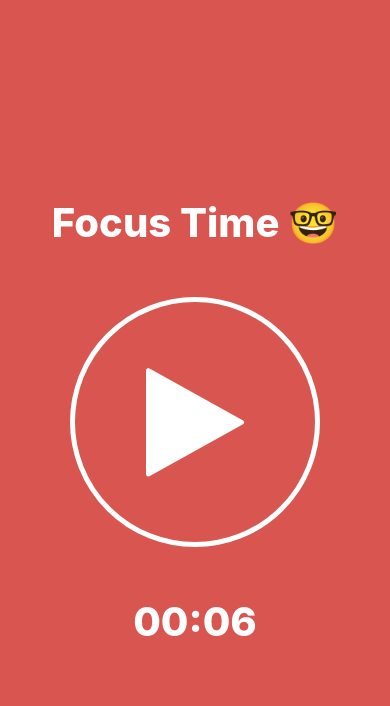
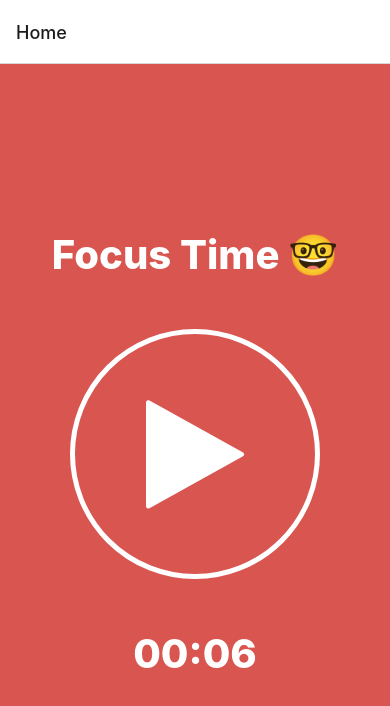
Before and after one commit to Solymaz/pomodoro, a React Native app: screen /Home in a window 390 px wide. Shown: the top 706 px of the page. Built offline with nearby package versions, Linux system fonts and the light colour scheme.

Commit message:
code refactor + react native navigation

```diff
--- a/App.tsx
+++ b/App.tsx
@@ -1,74 +1,33 @@
-import { StatusBar } from "expo-status-bar";
-import { useEffect, useState } from "react";
-import { StyleSheet, Text, View } from "react-native";
-import CountdownDisplay from "./CountdownDisplay";
-import TimerMode, { TimerModes } from "./TimerMode";
-import TimerToggleButton from "./TimerToggleButton";
+import { NavigationContainer } from "@react-navigation/native";
+import { createNativeStackNavigator } from "@react-navigation/native-stack";
+import HomeScreen from "./screens/HomeScreen";
+import SettingsScreen from "./screens/SettingsScreen";
+import { Pressable } from "react-native";
+import { MaterialCommunityIcons } from "@expo/vector-icons";
 
-const FOCUS_TIME_MINUTES = 0.1 * 60 * 1000;
-const BREAK_TIME_MINUTES = 0.05 * 60 * 1000;
+const Stack = createNativeStackNavigator();
 
 export default function App() {
-  const [timerCount, setTimerCount] = useState(FOCUS_TIME_MINUTES);
-  const [timerInterval, setTimerInterval] = useState<NodeJS.Timer | null>(null);
-  const [isTimerRunning, setIsTimerRunning] = useState<boolean>(false);
-  const [timerMode, setTimerMode] = useState<TimerModes>("Focus");
-
-  useEffect(() => {
-    if (timerCount === 0) {
-      if (timerMode === "Focus") {
-        setTimerMode("Break");
-        setTimerCount(BREAK_TIME_MINUTES);
-      } else {
-        setTimerMode("Focus");
-        setTimerCount(FOCUS_TIME_MINUTES);
-      }
-      stopTimer();
-    }
-  }, [timerCount]);
-
-  const startTimer = () => {
-    setIsTimerRunning(true);
-    const id = setInterval(() => setTimerCount((prev) => prev - 1000), 1000);
-    setTimerInterval(id);
-  };
-  const stopTimer = () => {
-    if (timerInterval) {
-      clearInterval(timerInterval);
-    }
-    setIsTimerRunning(false);
-  };
-  const timerDate = new Date(timerCount);
   return (
-    <View
-      style={[
-        styles.container,
-        timerMode === "Focus" ? styles.focusMode : styles.breakMode,
-      ]}
-    >
-      <StatusBar style="auto" />
-      <TimerMode timerMode={timerMode} />
-      <TimerToggleButton
-        isTimerRunning={isTimerRunning}
-        startTimer={startTimer}
-        stopTimer={stopTimer}
-      />
-      <CountdownDisplay timerDate={timerDate} />
-    </View>
+    <NavigationContainer>
+      <Stack.Navigator initialRouteName="Home">
+        <Stack.Screen
+          name="Home"
+          component={HomeScreen}
+          options={({ navigation }) => ({
+            headerRight: () => (
+              <Pressable onPress={() => navigation.navigate("Settings")}>
+                <MaterialCommunityIcons
+                  name="timer-cog-outline"
+                  size={30}
+                  color="white"
+                />
+              </Pressable>
+            ),
+          })}
+        />
+        <Stack.Screen name="Settings" component={SettingsScreen} />
+      </Stack.Navigator>
+    </NavigationContainer>
   );
 }
-
-const styles = StyleSheet.create({
-  container: {
-    flex: 1,
-    backgroundColor: "#d95550",
-    alignItems: "center",
-    justifyContent: "center",
-  },
-  focusMode: {
-    backgroundColor: "#d95550",
-  },
-  breakMode: {
-    backgroundColor: "#2a9d8f",
-  },
-});
--- a/TimerToggleButton.tsx
+++ b/TimerToggleButton.tsx
@@ -1,5 +1,5 @@
 import React from "react";
-import { StyleSheet, Text, View, Pressable } from "react-native";
+import { StyleSheet, View, Pressable } from "react-native";
 import { FontAwesome } from "@expo/vector-icons";
 type Props = {
   isTimerRunning: boolean;
--- a/package.json
+++ b/package.json
@@ -10,6 +10,8 @@
   },
   "dependencies": {
     "@expo/vector-icons": "^13.0.0",
+    "@react-navigation/native": "^6.1.6",
+    "@react-navigation/native-stack": "^6.9.12",
     "expo": "~48.0.15",
     "expo-status-bar": "~1.4.4",
     "react": "18.2.0",
--- /dev/null
+++ b/screens/HomeScreen.tsx
@@ -0,0 +1,74 @@
+import { StatusBar } from "expo-status-bar";
+import { useEffect, useState } from "react";
+import { StyleSheet, Text, View } from "react-native";
+import CountdownDisplay from "../CountdownDisplay";
+import TimerMode, { TimerModes } from "../TimerMode";
+import TimerToggleButton from "../TimerToggleButton";
+
+const FOCUS_TIME_MINUTES = 0.1 * 60 * 1000;
+const BREAK_TIME_MINUTES = 0.05 * 60 * 1000;
+
+export default function HomeScreen() {
+  const [timerCount, setTimerCount] = useState(FOCUS_TIME_MINUTES);
+  const [timerInterval, setTimerInterval] = useState<NodeJS.Timer | null>(null);
+  const [isTimerRunning, setIsTimerRunning] = useState<boolean>(false);
+  const [timerMode, setTimerMode] = useState<TimerModes>("Focus");
+
+  useEffect(() => {
+    if (timerCount === 0) {
+      if (timerMode === "Focus") {
+        setTimerMode("Break");
+        setTimerCount(BREAK_TIME_MINUTES);
+      } else {
+        setTimerMode("Focus");
+        setTimerCount(FOCUS_TIME_MINUTES);
+      }
+      stopTimer();
+    }
+  }, [timerCount]);
+
+  const startTimer = () => {
+    setIsTimerRunning(true);
+    const id = setInterval(() => setTimerCount((prev) => prev - 1000), 1000);
+    setTimerInterval(id);
+  };
+  const stopTimer = () => {
+    if (timerInterval) {
+      clearInterval(timerInterval);
+    }
+    setIsTimerRunning(false);
+  };
+  const timerDate = new Date(timerCount);
+  return (
+    <View
+      style={[
+        styles.container,
+        timerMode === "Focus" ? styles.focusMode : styles.breakMode,
+      ]}
+    >
+      <StatusBar style="auto" />
+      <TimerMode timerMode={timerMode} />
+      <TimerToggleButton
+        isTimerRunning={isTimerRunning}
+        startTimer={startTimer}
+        stopTimer={stopTimer}
+      />
+      <CountdownDisplay timerDate={timerDate} />
+    </View>
+  );
+}
+
+const styles = StyleSheet.create({
+  container: {
+    flex: 1,
+    backgroundColor: "#d95550",
+    alignItems: "center",
+    justifyContent: "center",
+  },
+  focusMode: {
+    backgroundColor: "#d95550",
+  },
+  breakMode: {
+    backgroundColor: "#2a9d8f",
+  },
+});
--- /dev/null
+++ b/screens/SettingsScreen.tsx
@@ -0,0 +1,6 @@
+import React from "react";
+import { Text } from "react-native";
+
+export default function SettingsScreen(): JSX.Element {
+  return <Text>Settings</Text>;
+}
```
Also changed, not shown: 1 other file (tests, documents, lock files or other folders).
